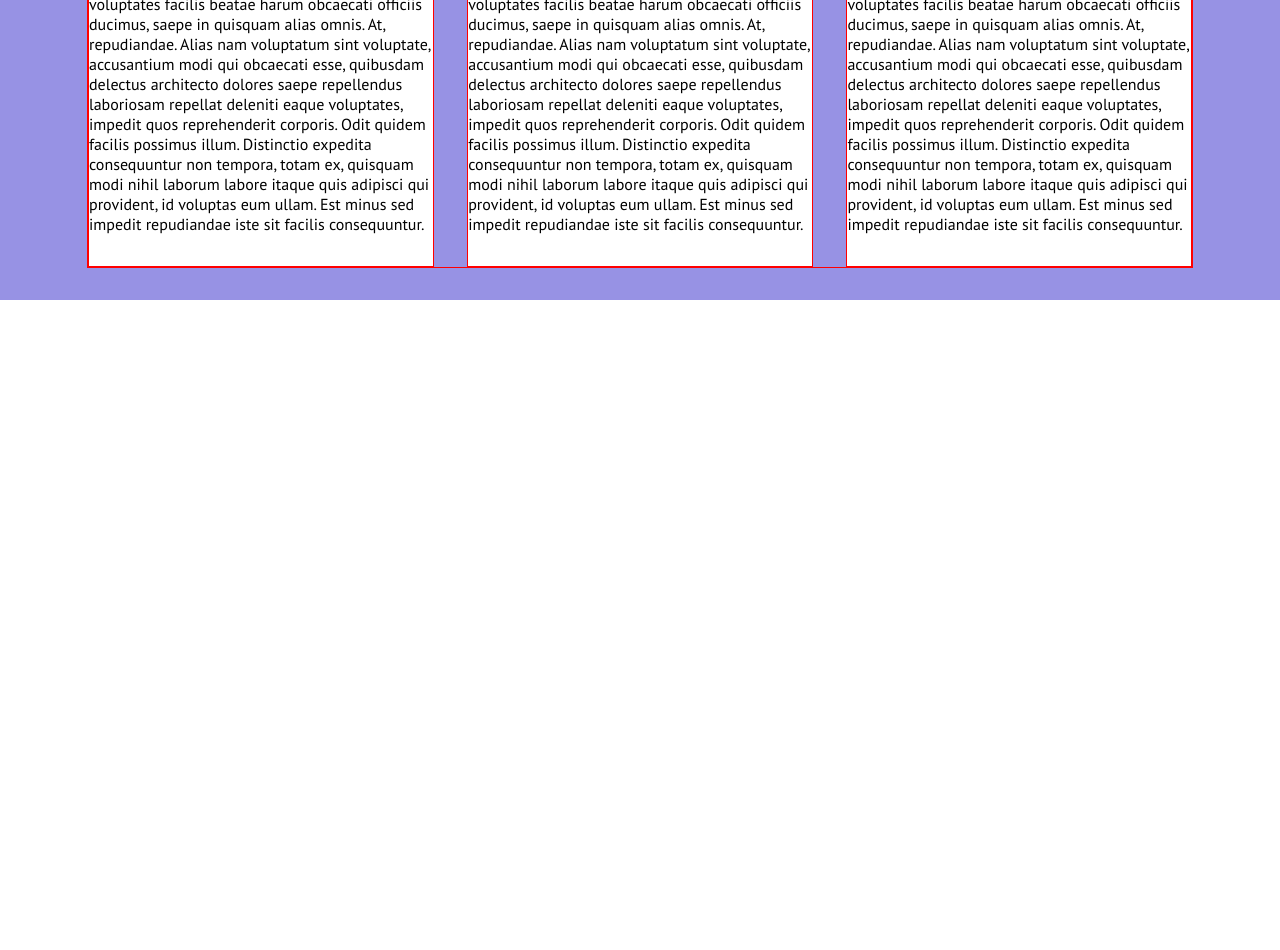
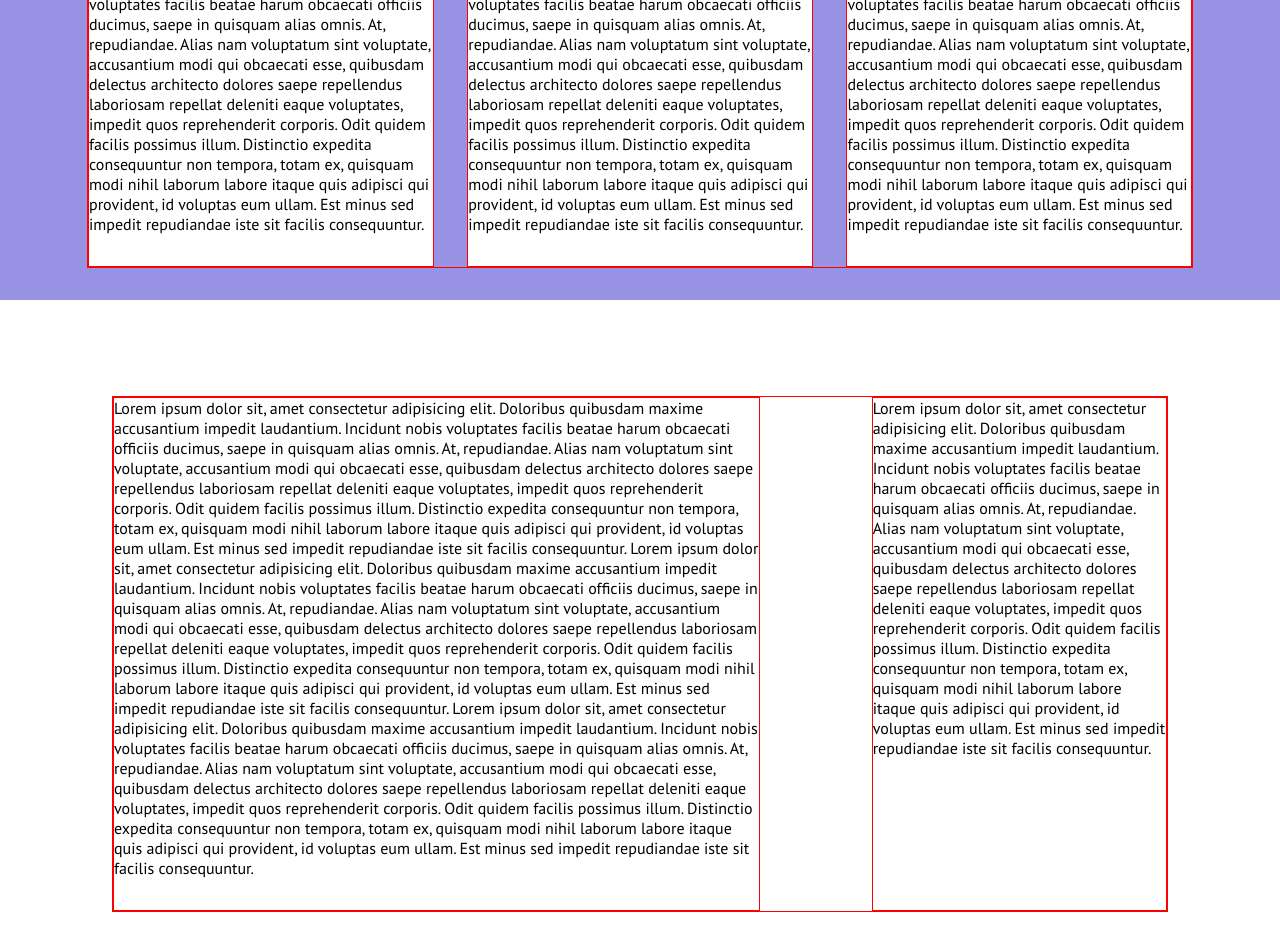
Before and after one commit to cibs84/htmlcss-responsive-layout, a plain HTML site: page index.html in a window 1280 px wide. Shown: the part 2919-3869 px from the top of the page. Before the commit the page ends 3219 px from the top, so only its background shows below. Drawn offline with Linux system fonts and the light colour scheme.

Commit message:
SECTION About Us layout coloured blocks

```diff
--- a/css/style.css
+++ b/css/style.css
@@ -171,6 +171,31 @@ header .container nav.flex-container ul.flex-container li {
     border: 1px solid red;
 }
 
+/* SECTION - About Us */
+#about-us {
+    padding-top: 6rem;
+    padding-bottom: 7rem;
+    background-color: white;
+}
+
+#about-us .container .columns.flex-container {
+    flex-wrap: wrap;
+    justify-content: space-between;
+
+    /* TEST */
+    border: 1px solid red;
+}
+
+#about-us .container .columns.flex-container .col {
+    width: 100%;
+    padding-bottom: 2rem;
+    color: black;
+    background-color: white;
+
+    /* TEST */
+    border: 1px solid red;
+}
+
 /* FOOTER */
 
 
@@ -212,6 +237,15 @@ header .container nav.flex-container ul.flex-container li {
     #benefits .container .columns.flex-container .col {
         width: calc(50% - 1.4rem);
     }
+
+    /* SECTION - About Us */
+    #about-us .container .columns.flex-container .col.text {
+        width: calc((100% / 3) * 2 - 3rem);
+    }
+    #about-us .container .columns.flex-container .col.image-quote {
+        width: calc((100% / 3) - 3rem);
+    }
+
 }
 
 /* DESKTOP */
@@ -248,4 +282,14 @@ header .container nav.flex-container ul.flex-container li {
         width: calc((100% / 3) - 1.4rem);
     }
 
+    /* SECTION - About Us */
+    #about-us .container {
+        max-width: 1120px;
+    }
+    #about-us .container .columns.flex-container .col.text {
+        width: calc((100% / 3) * 2 - 3.5rem);
+    }
+    #about-us .container .columns.flex-container .col.image-quote {
+        width: calc((100% / 3) - 3.5rem);
+    }
 }
--- a/index.html
+++ b/index.html
@@ -204,6 +204,34 @@
                 </div>
             </div>
         </section>
+
+        <!-- SECTION - About Us -->
+        <section id="about-us">
+            <div class="container">
+                <div class="columns flex-container">
+
+                    <!-- Text -->
+                    <div class="col text">
+                        Lorem ipsum dolor sit, amet consectetur adipisicing elit. Doloribus quibusdam maxime accusantium impedit laudantium. Incidunt nobis voluptates facilis beatae harum obcaecati officiis ducimus, saepe in quisquam alias omnis. At, repudiandae.
+                        Alias nam voluptatum sint voluptate, accusantium modi qui obcaecati esse, quibusdam delectus architecto dolores saepe repellendus laboriosam repellat deleniti eaque voluptates, impedit quos reprehenderit corporis. Odit quidem facilis possimus illum.
+                        Distinctio expedita consequuntur non tempora, totam ex, quisquam modi nihil laborum labore itaque quis adipisci qui provident, id voluptas eum ullam. Est minus sed impedit repudiandae iste sit facilis consequuntur.
+                        Lorem ipsum dolor sit, amet consectetur adipisicing elit. Doloribus quibusdam maxime accusantium impedit laudantium. Incidunt nobis voluptates facilis beatae harum obcaecati officiis ducimus, saepe in quisquam alias omnis. At, repudiandae.
+                        Alias nam voluptatum sint voluptate, accusantium modi qui obcaecati esse, quibusdam delectus architecto dolores saepe repellendus laboriosam repellat deleniti eaque voluptates, impedit quos reprehenderit corporis. Odit quidem facilis possimus illum.
+                        Distinctio expedita consequuntur non tempora, totam ex, quisquam modi nihil laborum labore itaque quis adipisci qui provident, id voluptas eum ullam. Est minus sed impedit repudiandae iste sit facilis consequuntur.
+                        Lorem ipsum dolor sit, amet consectetur adipisicing elit. Doloribus quibusdam maxime accusantium impedit laudantium. Incidunt nobis voluptates facilis beatae harum obcaecati officiis ducimus, saepe in quisquam alias omnis. At, repudiandae.
+                        Alias nam voluptatum sint voluptate, accusantium modi qui obcaecati esse, quibusdam delectus architecto dolores saepe repellendus laboriosam repellat deleniti eaque voluptates, impedit quos reprehenderit corporis. Odit quidem facilis possimus illum.
+                        Distinctio expedita consequuntur non tempora, totam ex, quisquam modi nihil laborum labore itaque quis adipisci qui provident, id voluptas eum ullam. Est minus sed impedit repudiandae iste sit facilis consequuntur.
+                    </div>
+
+                    <!-- Image/Quote -->
+                    <div class="col image-quote">
+                        Lorem ipsum dolor sit, amet consectetur adipisicing elit. Doloribus quibusdam maxime accusantium impedit laudantium. Incidunt nobis voluptates facilis beatae harum obcaecati officiis ducimus, saepe in quisquam alias omnis. At, repudiandae.
+                        Alias nam voluptatum sint voluptate, accusantium modi qui obcaecati esse, quibusdam delectus architecto dolores saepe repellendus laboriosam repellat deleniti eaque voluptates, impedit quos reprehenderit corporis. Odit quidem facilis possimus illum.
+                        Distinctio expedita consequuntur non tempora, totam ex, quisquam modi nihil laborum labore itaque quis adipisci qui provident, id voluptas eum ullam. Est minus sed impedit repudiandae iste sit facilis consequuntur.
+                    </div>
+                </div>
+            </div>
+        </section>
     </main>
 
     <!-- FOOTER -->
```
